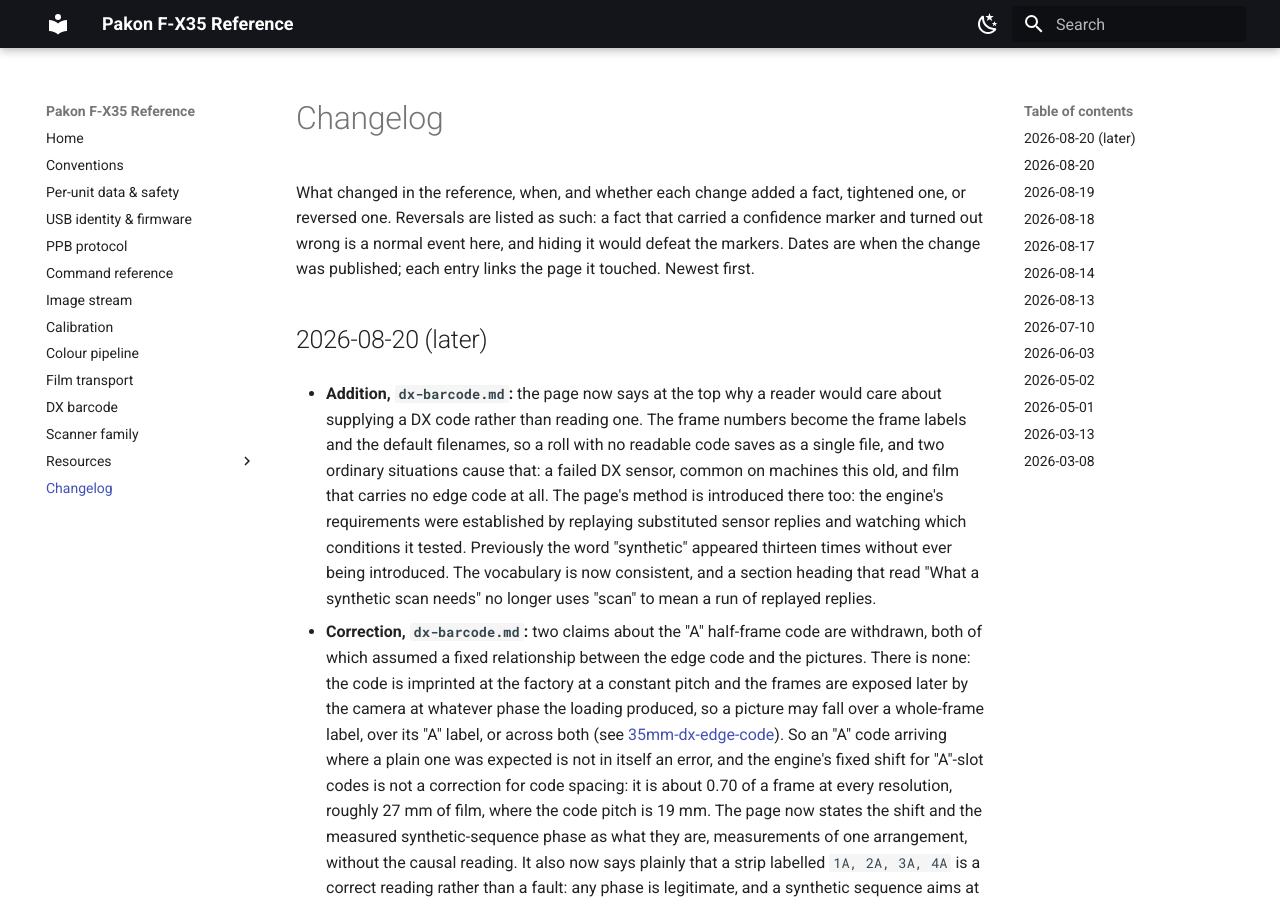
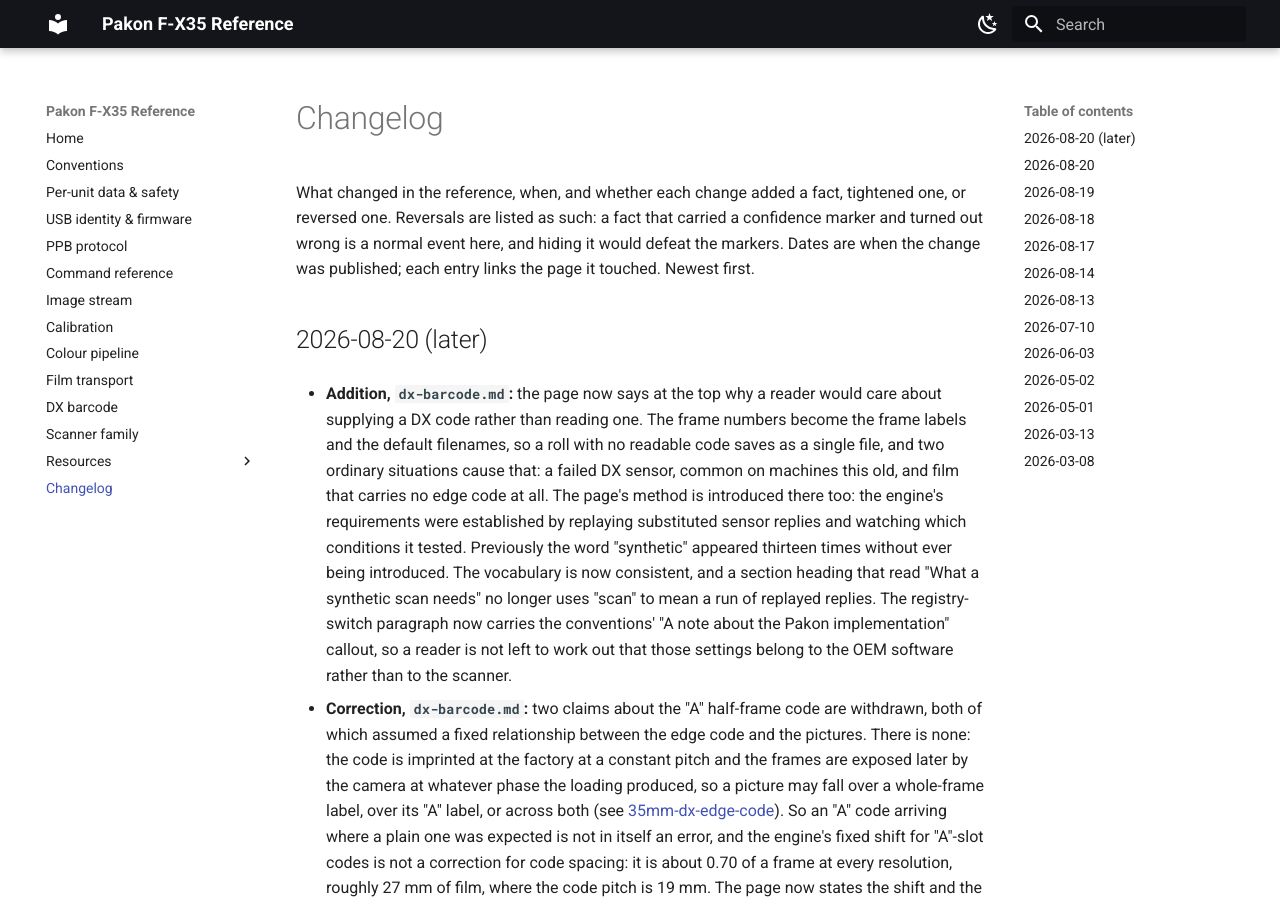
Before and after one commit to alibosworth/pakon-reference, an MkDocs documentation site: the page built from docs/CHANGELOG.md, in a window 1280 px wide and 900 px high. Built offline with MkDocs 1.6.1 and Material for MkDocs 9.7.7, drawn with Linux system fonts in a browser that asks for light colours.

Commit message:
Changelog: note the registry-switch callout

```diff
--- a/docs/CHANGELOG.md
+++ b/docs/CHANGELOG.md
@@ -19,7 +19,10 @@
   "synthetic" appeared thirteen times without ever being introduced. The
   vocabulary is now consistent, and a section heading that read "What a
   synthetic scan needs" no longer uses "scan" to mean a run of replayed
-  replies.
+  replies. The registry-switch paragraph now carries the
+  conventions' "A note about the Pakon implementation" callout, so a reader is
+  not left to work out that those settings belong to the OEM software rather
+  than to the scanner.
 
 - **Correction, `dx-barcode.md`:** two claims about the "A" half-frame code
   are withdrawn, both of which assumed a fixed relationship between the edge
```
